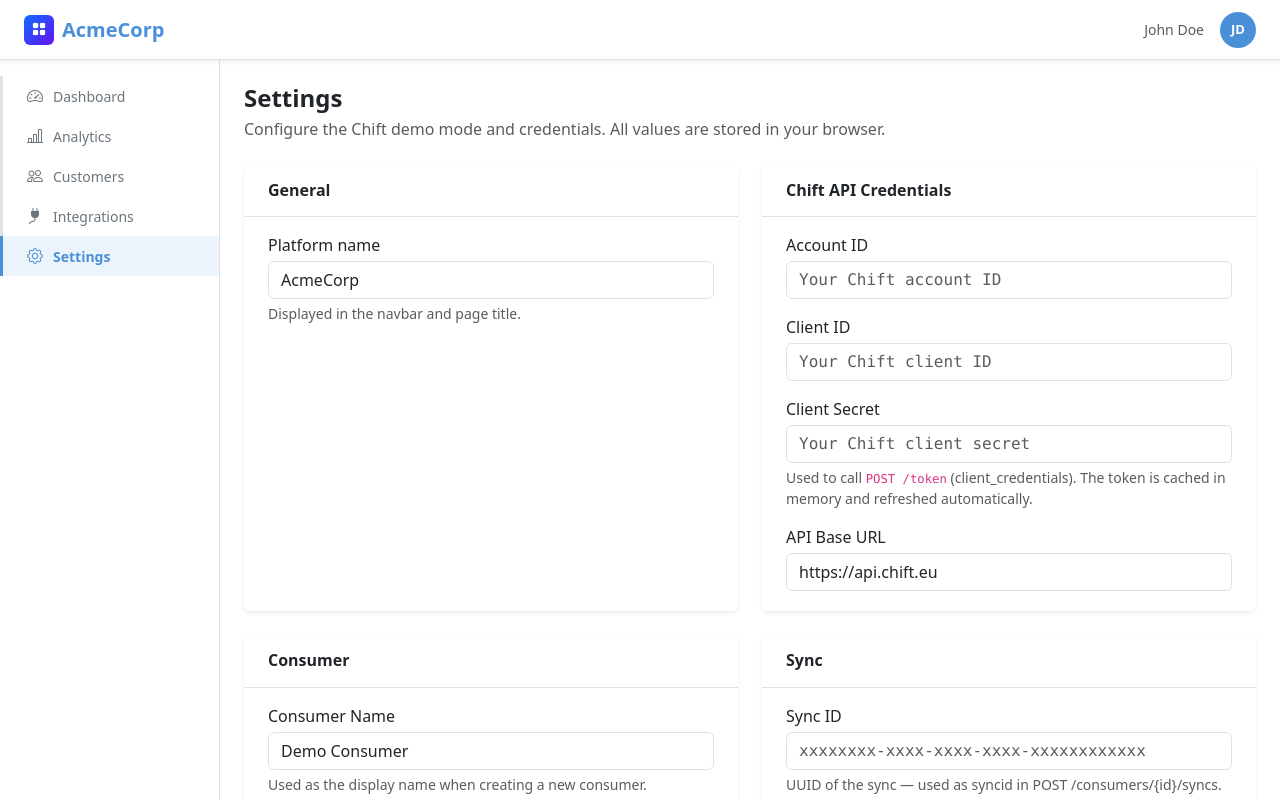
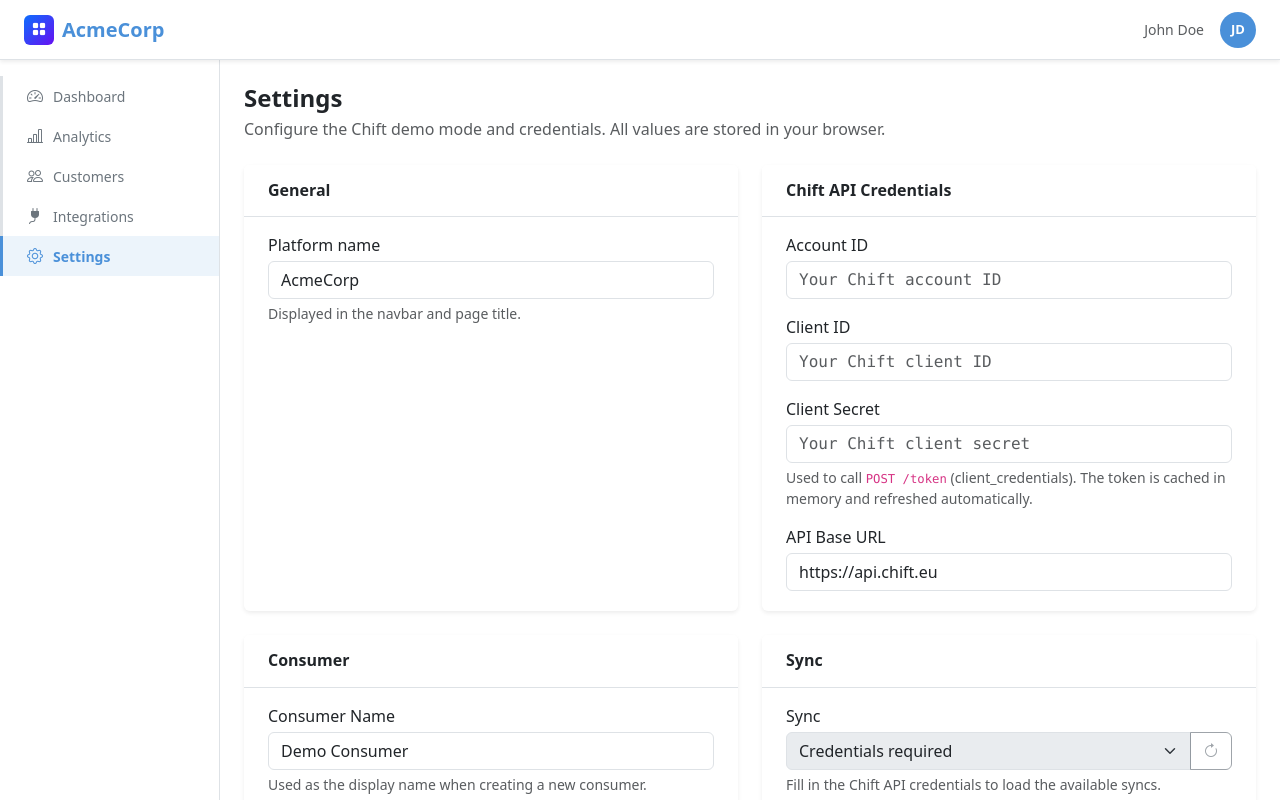
Before and after one commit to julienmeulemans-chift/chift-demo, a React (Vite) app: page /settings in a window 1280 px wide. Built offline with nearby package versions, Linux system fonts and the light colour scheme.

Commit message:
Replace Sync ID input with dropdown populated from GET /syncs

```diff
--- a/src/pages/Settings.jsx
+++ b/src/pages/Settings.jsx
@@ -1,6 +1,6 @@
-import { useState } from 'react';
+import { useState, useEffect, useRef } from 'react';
 import { useChiftConfig } from '../contexts/ChiftConfigContext.jsx';
-import { invalidateToken } from '../lib/chiftApi.js';
+import { getToken, buildHeaders, invalidateToken } from '../lib/chiftApi.js';
 
 
 function Field({ label, hint, children }) {
@@ -38,6 +38,42 @@ export default function Settings() {
     setSaved(true);
     setTimeout(() => setSaved(false), 2000);
   };
+
+  // ── Sync list (GET /syncs) ────────────────────────────────────────
+  const [syncs,       setSyncs]       = useState([]);
+  const [syncLoading, setSyncLoading] = useState(false);
+  const [syncError,   setSyncError]   = useState(null);
+  const syncLoadingRef                = useRef(false);
+
+  const hasCreds = !!(form.clientId && form.clientSecret && form.accountId);
+
+  const loadSyncs = async () => {
+    if (syncLoadingRef.current || !hasCreds) return;
+    syncLoadingRef.current = true;
+    setSyncLoading(true);
+    setSyncError(null);
+    try {
+      const token = await getToken(form);
+      const res   = await fetch(`${form.baseUrl}/syncs`, {
+        headers: buildHeaders(token, form.accountId),
+      });
+      if (!res.ok) throw new Error(`HTTP ${res.status}`);
+      const data = await res.json();
+      setSyncs(Array.isArray(data) ? data : []);
+    } catch (err) {
+      setSyncError(err.message);
+      setSyncs([]);
+    } finally {
+      setSyncLoading(false);
+      syncLoadingRef.current = false;
+    }
+  };
+
+  // Load syncs when credentials are present / change
+  useEffect(() => {
+    if (hasCreds) loadSyncs();
+    else setSyncs([]);
+  }, [config.clientId, config.clientSecret, config.accountId, config.baseUrl]); // eslint-disable-line react-hooks/exhaustive-deps
 
 
   return (
@@ -176,15 +212,53 @@ export default function Settings() {
               <h6 className="mb-0 fw-semibold">Sync</h6>
             </div>
             <div className="card-body px-4 pt-3 pb-1">
-              <Field label="Sync ID" hint="UUID of the sync — used as syncid in POST /consumers/{id}/syncs.">
-                <input
-                  type="text"
-                  className="form-control font-monospace"
-                  placeholder="xxxxxxxx-xxxx-xxxx-xxxx-xxxxxxxxxxxx"
-                  value={form.syncId}
-                  onChange={(e) => set('syncId', e.target.value)}
-                  onBlur={(e) => saveField('syncId', e.target.value)}
-                />
+              <Field
+                label="Sync"
+                hint={
+                  !hasCreds
+                    ? 'Fill in the Chift API credentials to load the available syncs.'
+                    : syncError
+                      ? <span className="text-danger">Could not load syncs: {syncError}</span>
+                      : <>Used as <code>syncid</code> in <code>POST /consumers/{'{id}'}/syncs</code>.</>
+                }
+              >
+                <div className="input-group">
+                  <select
+                    className="form-select"
+                    value={form.syncId}
+                    disabled={!hasCreds || syncLoading}
+                    onChange={(e) => saveField('syncId', e.target.value)}
+                  >
+                    <option value="">
+                      {syncLoading
+                        ? 'Loading syncs…'
+                        : !hasCreds
+                          ? 'Credentials required'
+                          : syncs.length === 0
+                            ? 'No syncs found'
+                            : 'Select a sync…'}
+                    </option>
+                    {syncs.map((s) => (
+                      <option key={s.syncid} value={s.syncid}>{s.name}</option>
+                    ))}
+                    {/* Keep a previously saved sync selectable even if not in the list */}
+                    {form.syncId && !syncs.some((s) => s.syncid === form.syncId) && (
+                      <option value={form.syncId}>{form.syncId} (saved)</option>
+                    )}
+                  </select>
+                  <button
+                    type="button"
+                    className="btn btn-outline-secondary"
+                    onClick={loadSyncs}
+                    disabled={!hasCreds || syncLoading}
+                    title="Reload syncs"
+                  >
+                    <i className="bi bi-arrow-clockwise" />
+                  </button>
+                </div>
+                {form.syncId && (
+                  <div className="form-text font-monospace" style={{ fontSize: 11 }}>{form.syncId}</div>
+                )}
               </Field>
             </div>
           </div>
```
Also changed, not shown: src/lib/chiftApi.js.
